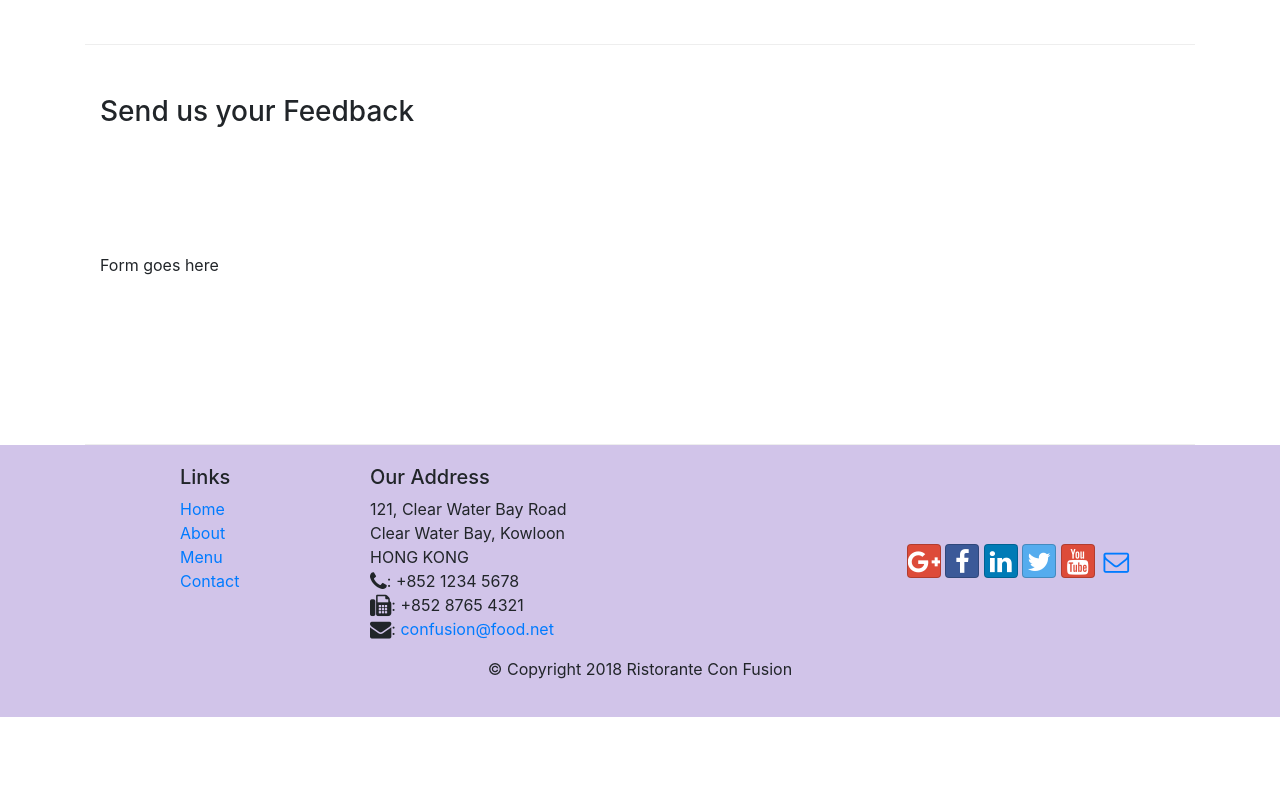
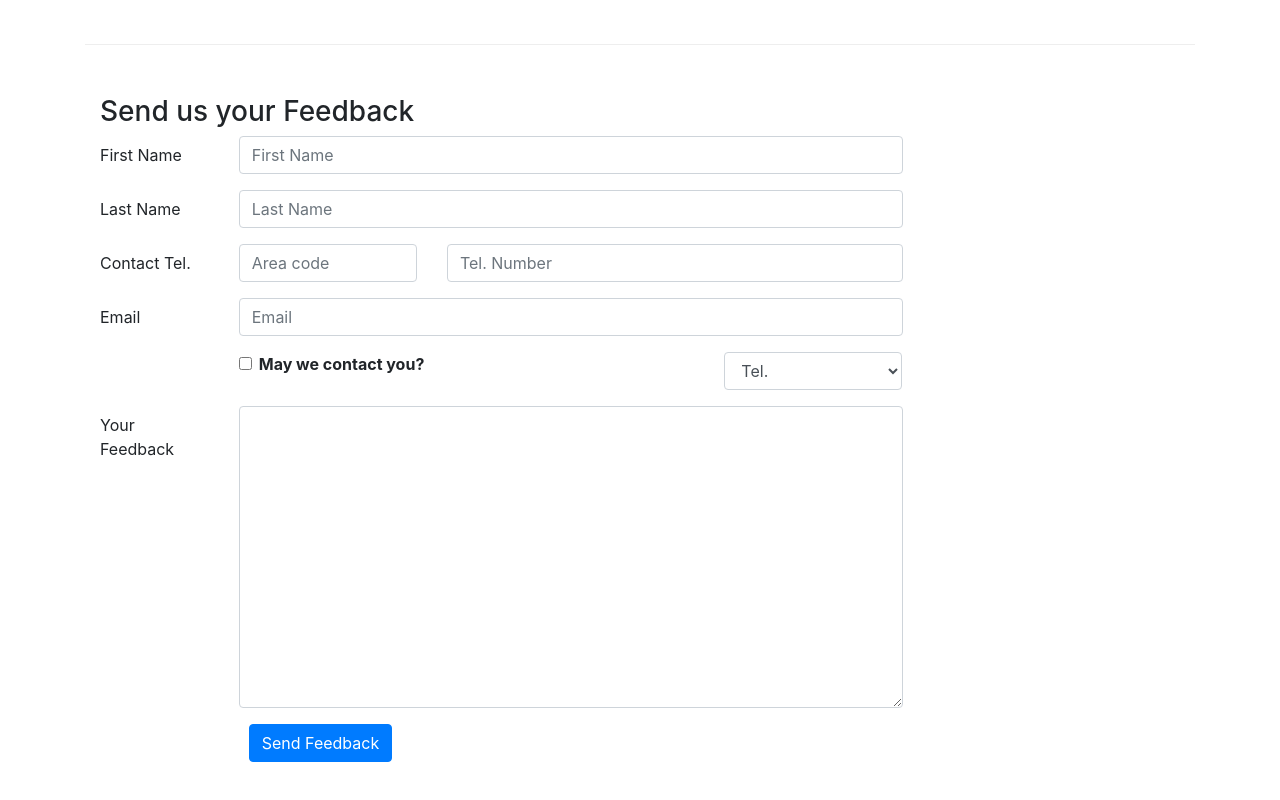
Before and after one commit to Tadele01/Bootstrap4, a website: page contactus.html in a window 1280 px wide. Shown: the part 820-1620 px from the top of the page. Before the commit the page ends 1537 px from the top, so only its background shows below. Drawn offline with nearby package versions, Linux system fonts and the light colour scheme.

Commit message:
forms added

```diff
--- a/contactus.html
+++ b/contactus.html
@@ -92,7 +92,72 @@
               <h3>Send us your Feedback</h3>
            </div>
             <div class="col-12 col-md-9">
-                Form goes here
+
+                <form action="">
+                    <div class="form-group row">
+                        <label for="firstname" class="col-md-2 col-form-label">First Name</label>
+                        <div class="col-md-10" >
+                            <input type="text" name="firstname" placeholder="First Name" id="firstname" class="form-control">
+                        </div>
+
+
+                    </div>
+                    <div class="form-group row">
+                            <label for="lastname" class="col-md-2 col-form-label">Last Name</label>
+                            <div class="col-md-10" >
+                                <input type="text" name="lastname" placeholder="Last Name" id="lastname" class="form-control">
+                            </div>
+
+                    </div>
+
+                    <div class="form-group row">
+                            <label for="telnum" class="col-12 col-md-2 col-form-label">Contact Tel.</label>
+                            <div class="col-5 col-md-3" >
+                                <input type="tel" name="areacode" placeholder="Area code" id="areacode" class="form-control">
+                            </div>
+
+                            <div class="col-7 col-md-7" >
+                                    <input type="tel" name="telnum" placeholder="Tel. Number" id="telnum" class="form-control">
+                            </div>
+
+                        </div>
+                    <div class="form-group row">
+                            <label for="emailid" class="col-md-2 col-form-label">Email </label>
+                            <div class="col-md-10" >
+                                    <input type="email" name="emailid" placeholder="Email" id="emailid" class="form-control">
+                            </div>
+
+                    </div>
+                    <div class="form-group row">
+                           <div class="col-md-6 offset-md-2">
+                               <div class="form-check">
+                                   <input type="checkbox" class="form-check-input" name="approve" id="approve " value="">
+                                   <label for="approve" class="form-check-label"><strong>May we contact you?</strong></label>
+                               </div>
+                           </div>
+
+                           <div class="col-md-3 offset-md-1">
+                               <select class= "form-control">
+                                   <option >Tel.</option>
+                                    <option >Email</option>
+                               </select>
+
+                           </div>
+                    </div>
+                    <div class="form-group row">
+                            <label for="feedback" class="col-md-2 col-form-label">Your Feedback </label>
+                            <div class="col-md-10" >
+                                    <textarea  name="feedback" rows="12" id="feedback" class="form-control"></textarea>
+                            </div>
+
+                    </div>
+                    <div class="form-group-row">
+                        <div class="offset-md-2 col-md-10">
+                            <button type="submit" class="btn btn-primary">Send Feedback</button>
+                        </div>
+
+                    </div>
+                </form>
             </div>
              <div class="col-12 col-md">
             </div>
```
